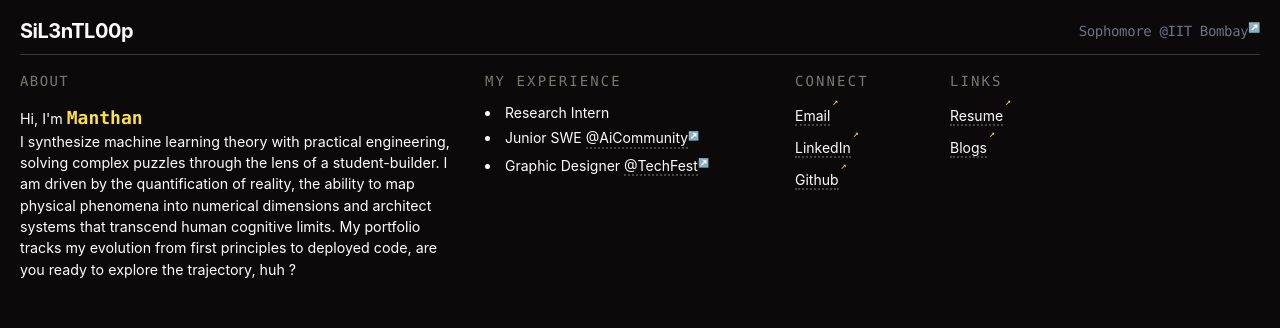
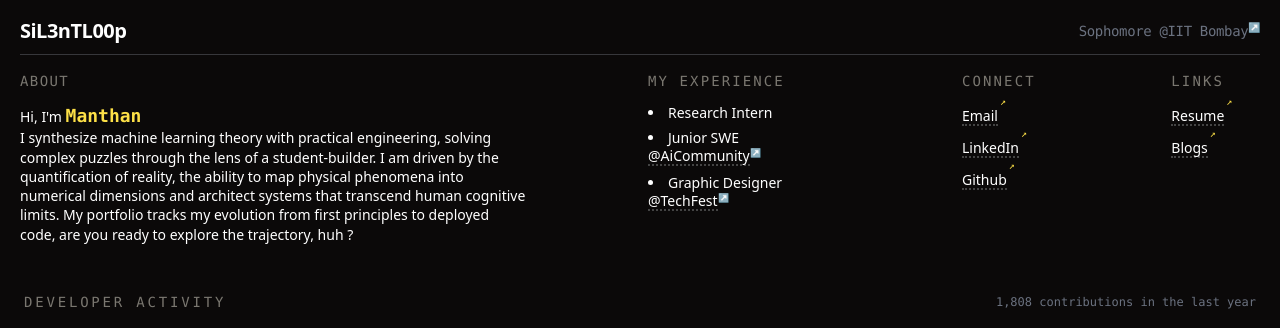
Before and after one commit to SiL3nTL00p/manthan_portfolio, a React (Vite) app: page / in a window 1280 px wide. Shown: the top 328 px of the page. Built offline with nearby package versions, Linux system fonts and the light colour scheme; no server answers.

Commit message:
Add github commit

```diff
--- a/src/components/ui/about.tsx
+++ b/src/components/ui/about.tsx
@@ -8,7 +8,7 @@
                 rel="noopener noreferrer"
                 className="inline-flex items-start gap-0.5"
             >
-                <span className="text-[14px] font-inter text-[#ffffff] border-b-2 border-dotted border-[#444] leading-tight hover:text-[#fde047] hover:border-[#fde047] transition-all duration-300 ease-in-out" style={{ fontWeight: 400 }}>
+                <span className="text-[14px] text-[#ffffff] border-b-2 border-dotted border-[#444] leading-tight hover:text-[#fde047] hover:border-[#fde047] transition-all duration-300 ease-in-out" style={{ fontFamily: '"Neue Haas Unica", "IBM Plex Sans", ui-sans-serif, system-ui, -apple-system, BlinkMacSystemFont, "Segoe UI", Roboto, "Helvetica Neue", Arial, "Noto Sans"', fontWeight: 500 }}>
                     {text}
                 </span>
                 <sup className="text-[10px] md:text-[10px] text-[#fde047] opacity-100 duration-300">↗</sup>
@@ -25,12 +25,12 @@
             <main className="flex items-center justify-center bg-[#0b0909] text-white font-sfmono relative z-10 pt-4 animate-in fade-in duration-1000">
 
                 {/* Main Container - max-width constrained for readability */}
-                <div className="w-full grid grid-cols-2 md:grid-cols-8 gap-y-8 md:gap-y-0 items-start px-5">
+                <div className="w-full grid grid-cols-2 md:grid-cols-12 gap-y-8 md:gap-x-4 md:gap-y-0 items-start px-5">
 
                     {/* Header Profile Section - spans all columns */}
-                    <div className="col-span-2 md:col-span-8 mb-4 animate-in fade-in duration-1000" style={{ animationDelay: '100ms' }}>
+                    <div className="col-span-2 md:col-span-12 mb-4 animate-in fade-in duration-1000" style={{ animationDelay: '100ms' }}>
                         <div className="flex items-center justify-between gap-4 mb-2">
-                            <h1 className="text-[18px] md:text-[20px] font-inter tracking-tight text-white" style={{ fontWeight: 700 }}>SiL3nTL00p</h1>
+                            <h1 className="text-[18px] md:text-[20px] tracking-tight text-white" style={{ fontFamily: '"Neue Haas Unica", "IBM Plex Sans", ui-sans-serif, system-ui, -apple-system, BlinkMacSystemFont, "Segoe UI", Roboto, "Helvetica Neue", Arial, "Noto Sans"', fontWeight: 700 }}>SiL3nTL00p</h1>
                             <p className="text-[12px] md:text-[14px] text-gray-500 tracking-tight font-sfmono" style={{ fontWeight: 500 }}>Sophomore <a href="https://www.iitb.ac.in/" className="hover:text-white transition-colors duration-350 ease-in-out">@IIT Bombay</a><sup className="font-sans leading-[0] text-[8px] md:text-[10px]" style={{ fontWeight: 300 }} >↗</sup></p>
                         </div>
 
@@ -38,16 +38,16 @@
                         <div className="w-full h-[0.5px] bg-gray-400/30 "></div>
                     </div>
 
-                    {/* COLUMN 1-3: About Section */}
-                    <section className="col-span-2 md:col-span-3 md:pr-8 space-y-3 animate-in fade-in duration-1000" style={{ animationDelay: '200ms' }}>
+                    {/* COLUMN 1-5: About Section */}
+                    <section className="col-span-2 md:col-span-6 space-y-3 animate-in fade-in duration-1000\" style={{ gridColumn: '1 / 6', animationDelay: '200ms' }}>
                         {/* About Section Heading */}
                         <h2 className="text-[#7a7770] text-[14px] font-sfmono tracking-[0.1em] uppercase select-none mb-3" style={{ fontWeight: 400 }}>
                             About
                         </h2>
 
                         {/* Bio Text */}
-                        <div className="space-y-4 font-inter leading-[-2.5] text-[#ffffff]" style={{ fontWeight: 410 }}>
-                            <p className="text-[14.25px]  tracking-normal">
+                        <div className="space-y-4  text-[#ffffff]" style={{ fontFamily: '"Neue Haas Unica", "IBM Plex Sans", ui-sans-serif, system-ui, -apple-system, BlinkMacSystemFont, "Segoe UI", Roboto, "Helvetica Neue", Arial, "Noto Sans"', fontWeight: 500, lineHeight: '140%' }}>
+                            <p className="text-[14px] leading-snug tracking-normal">
                                 Hi, I&apos;m <span className="text-[#fde047] text-[18px] font-sfmono" style={{ fontWeight: 600 }}> Manthan </span><br />
                                 I synthesize machine learning theory with practical engineering, solving complex puzzles through the lens of a student-builder.
                                 I am driven by the quantification of reality, the ability to map physical phenomena into numerical dimensions and architect systems that transcend human cognitive limits.
@@ -57,18 +57,18 @@
                         </div>
                     </section>
 
-                    {/* COLUMN 5-6: Experience Section */}
-                    <section className="col-span-2 md:col-span-2 space-y-3 animate-in fade-in duration-1000" style={{ animationDelay: '300ms' }}>
+                    {/* COLUMN 7-8: Experience Section */}
+                    <section className="col-span-2 md:col-span-2 space-y-3 animate-in fade-in duration-1000" style={{ gridColumn: '7 / 9', animationDelay: '300ms' }}>
                         <h2 className="text-[#7a7770] text-[14px] font-sfmono tracking-[0.15em] uppercase mb-3 select-none" style={{ fontWeight: 400 }}>My Experience</h2>
-                        <ul className="space-y-2 list-disc font-inter text-[14px] leading-tight list-inside text-[#ffffff]" style={{ fontWeight: 400 }}>
+                        <ul className="space-y-2 list-disc text-[14px] leading-tight list-inside text-[#ffffff]" style={{ fontFamily: '"Neue Haas Unica", "IBM Plex Sans", ui-sans-serif, system-ui, -apple-system, BlinkMacSystemFont, "Segoe UI", Roboto, "Helvetica Neue", Arial, "Noto Sans"', fontWeight: 500 }}>
                             <li>Research Intern</li>
-                            <li>Junior SWE <a href="https://ai.tech-iitb.org/" className="font-inter tracking-normal border-b-2 border-dotted border-[#444] hover:text-[#fde047] hover:border-[#fde047] inline-block transition-all duration-300 ease-in-out">@AiCommunity</a><sup className="font-sans leading-[0] text-[9px] text-[#fde047]" style={{ fontWeight: 300 }}>↗</sup></li>
-                            <li>Graphic Designer <a href="https://techfest.org/" className="font-inter tracking-normal border-b-2 border-dotted border-[#444] hover:text-[#fde047] hover:border-[#fde047] inline-block transition-all duration-300 ease-in-out">@TechFest</a><sup className="font-sans leading-[0] text-[9px] text-[#fde047]" style={{ fontWeight: 300 }}>↗</sup></li>
+                            <li>Junior SWE <a href="https://ai.tech-iitb.org/" className="tracking-normal border-b-2 border-dotted border-[#444] hover:text-[#fde047] hover:border-[#fde047] inline-block transition-all duration-300 ease-in-out" style={{ fontFamily: '"Neue Haas Unica", "IBM Plex Sans", ui-sans-serif, system-ui, -apple-system, BlinkMacSystemFont, "Segoe UI", Roboto, "Helvetica Neue", Arial, "Noto Sans"' }}>@AiCommunity</a><sup className="font-sans leading-[0] text-[9px] text-[#fde047]" style={{ fontWeight: 300 }}>↗</sup></li>
+                            <li>Graphic Designer <a href="https://techfest.org/" className="tracking-normal border-b-2 border-dotted border-[#444] hover:text-[#fde047] hover:border-[#fde047] inline-block transition-all duration-300 ease-in-out" style={{ fontFamily: '"Neue Haas Unica", "IBM Plex Sans", ui-sans-serif, system-ui, -apple-system, BlinkMacSystemFont, "Segoe UI", Roboto, "Helvetica Neue", Arial, "Noto Sans"' }}>@TechFest</a><sup className="font-sans leading-[0] text-[9px] text-[#fde047]" style={{ fontWeight: 300 }}>↗</sup></li>
                         </ul>
                     </section>
 
-                    {/* COLUMN 7: Connect Section */}
-                    <section className="col-span-1 space-y-3 animate-in fade-in duration-1000" style={{ animationDelay: '400ms' }}>
+                    {/* COLUMN 10: Connect Section */}
+                    <section className="col-span-1 md:col-span-1 space-y-3 animate-in fade-in duration-1000" style={{ gridColumn: '10 / 11', animationDelay: '400ms' }}>
                         <h2 className="text-[#7a7770] text-[14px] font-sfmono tracking-[0.15em] uppercase mb-3 select-none" style={{ fontWeight: 400 }}>
                             Connect
                         </h2>
@@ -89,8 +89,8 @@
                         </ul>
                     </section>
 
-                    {/* COLUMN 8: Links Section */}
-                    <section className="col-span-1 space-y-3 animate-in fade-in duration-1000" style={{ animationDelay: '500ms' }}>
+                    {/* COLUMN 12: Links Section */}
+                    <section className="col-span-1 md:col-span-1 space-y-3 animate-in fade-in duration-1000" style={{ gridColumn: '12 / 13', animationDelay: '500ms' }}>
                         <h2 className="text-[#7a7770] text-[14px] font-sfmono tracking-[0.15em] uppercase mb-3 select-none" style={{ fontWeight: 400 }}>
                             Links
                         </h2>
@@ -108,8 +108,6 @@
                     </section>
                 </div>
             </main>
-
-
         </div>
 
 
--- a/tailwind.config.cjs
+++ b/tailwind.config.cjs
@@ -27,6 +27,7 @@
         sfpro: ['"SF Pro Display"', '"SF Pro Text"', 'system-ui', '-apple-system', 'Segoe UI', 'Roboto', 'Helvetica Neue', 'Arial', 'sans-serif'],
         spacegrotesk: ['"Space Grotesk"', 'Inter', 'system-ui', 'Arial', 'sans-serif'],
         inter: ['Inter', 'system-ui', '-apple-system', 'Segoe UI', 'Roboto', 'Helvetica Neue', 'Arial', 'sans-serif'],
+        "neue-haas-unica": ['"Neue Haas Unica"', '"IBM Plex Sans"', 'ui-sans-serif', 'system-ui', '-apple-system', 'BlinkMacSystemFont', '"Segoe UI"', 'Roboto', '"Helvetica Neue"', 'Arial', '"Noto Sans"', '"Apple Color Emoji"', '"Segoe UI Emoji"', '"Segoe UI Symbol"', '"Noto Color Emoji"'],
       },
 
     }
```
